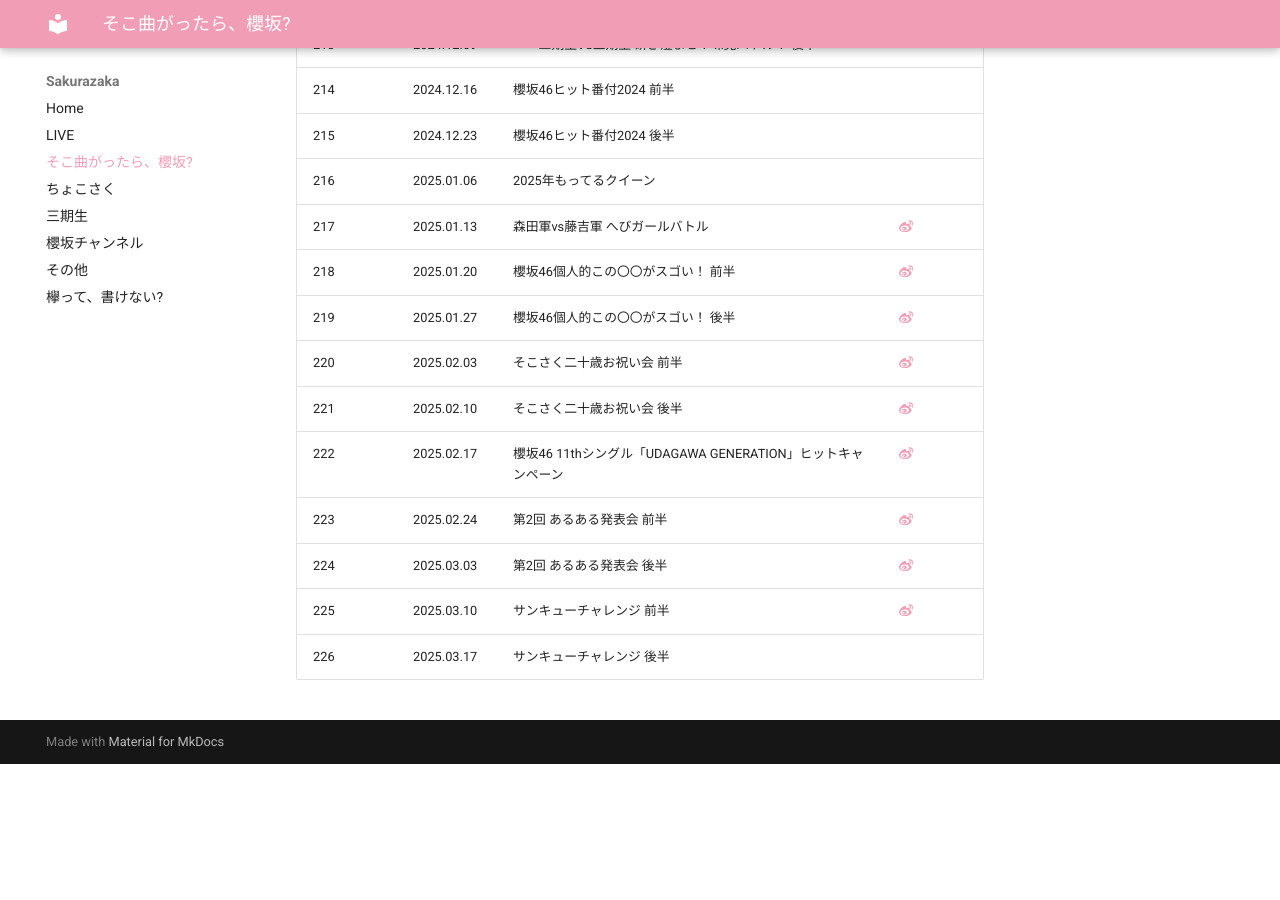
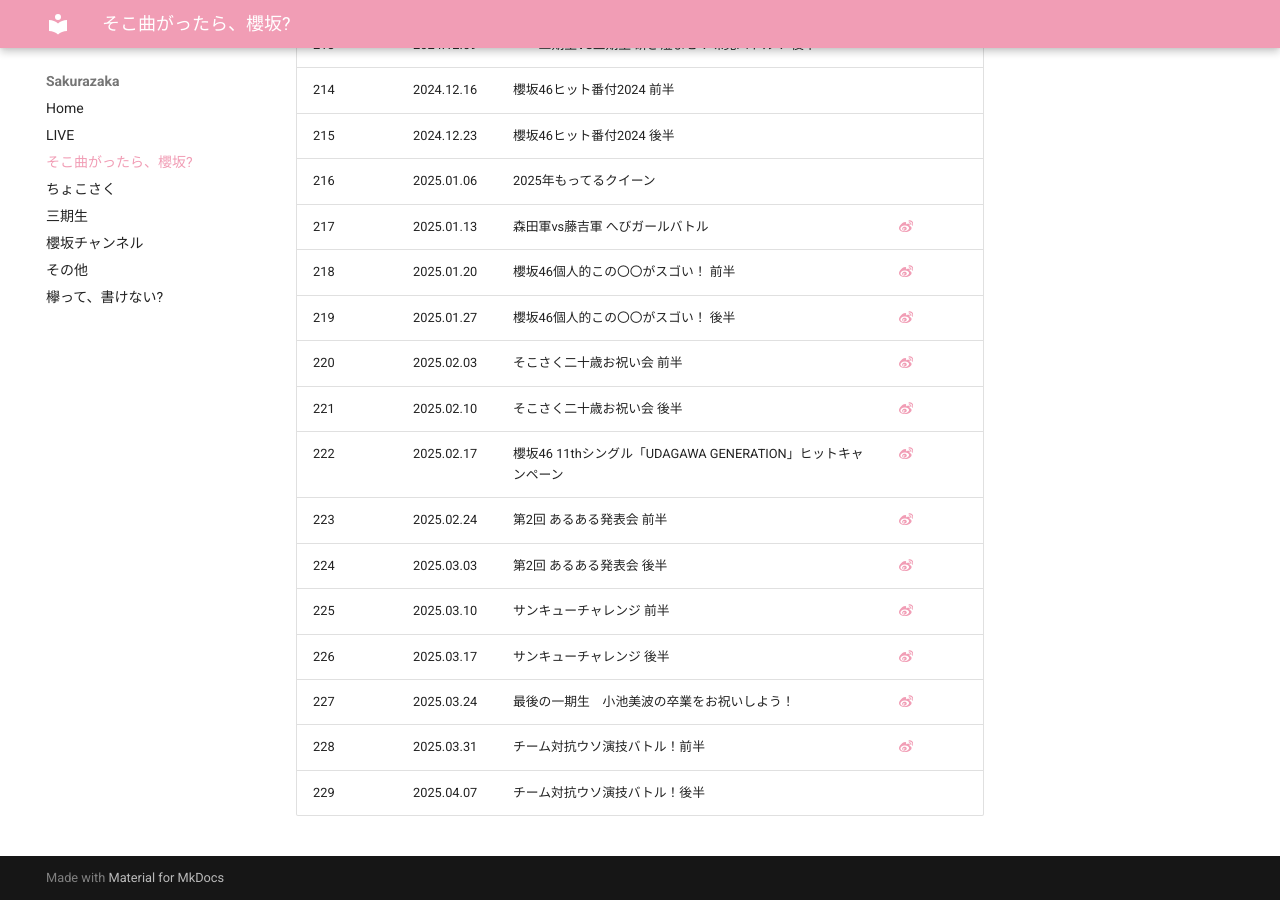
Before and after one commit to aki-192/sakura, an MkDocs documentation site: the page built from docs/sokosaku.md, in a window 1280 px wide and 900 px high, scrolled down 10170 px. Built offline with MkDocs 1.6.1 and Material for MkDocs 9.7.7, drawn with Linux system fonts in a browser that asks for light colours; before the commit the page ends 10934 px from its top, so only the background shows below that.

Commit message:
Update sokosaku.md

```diff
--- a/docs/sokosaku.md
+++ b/docs/sokosaku.md
@@ -231,4 +231,7 @@ title: そこ曲がったら、櫻坂?
 | 223 | 2025.02.24 | 第2回 あるある発表会 前半 | [:simple-sinaweibo:](https://weibo.com/tv/show/1034:5138624082018335) |
 | 224 | 2025.03.03 | 第2回 あるある発表会 後半 | [:simple-sinaweibo:](https://weibo.com/tv/show/1034:5141286987169855) |
 | 225 | 2025.03.10 | サンキューチャレンジ 前半 | [:simple-sinaweibo:](https://weibo.com/tv/show/1034:5144250057424994) |
-| 226 | 2025.03.17 | サンキューチャレンジ 後半 | |
+| 226 | 2025.03.17 | サンキューチャレンジ 後半 | [:simple-sinaweibo:](https://weibo.com/tv/show/1034:5146414687125545) |
+| 227 | 2025.03.24 | 最後の一期生　小池美波の卒業をお祝いしよう！ | [:simple-sinaweibo:](https://weibo.com/tv/show/1034:5148907966234652) |
+| 228 | 2025.03.31 | チーム対抗ウソ演技バトル！前半 | [:simple-sinaweibo:](https://weibo.com/tv/show/1034:5152611712827405) |
+| 229 | 2025.04.07 | チーム対抗ウソ演技バトル！後半 | |
```
